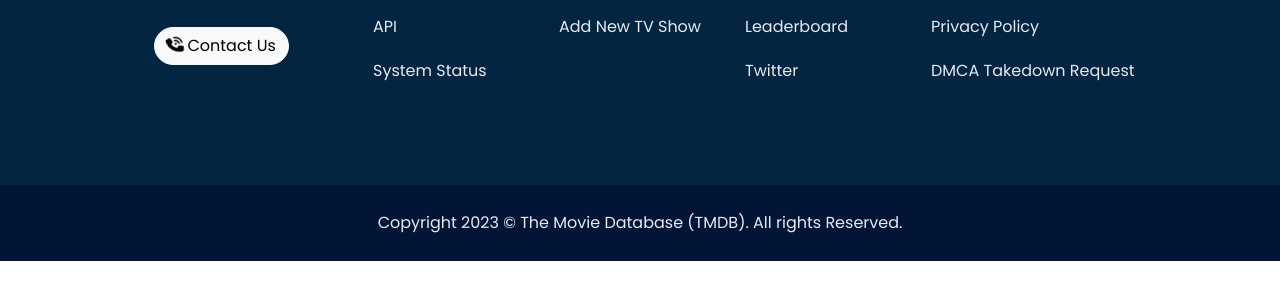
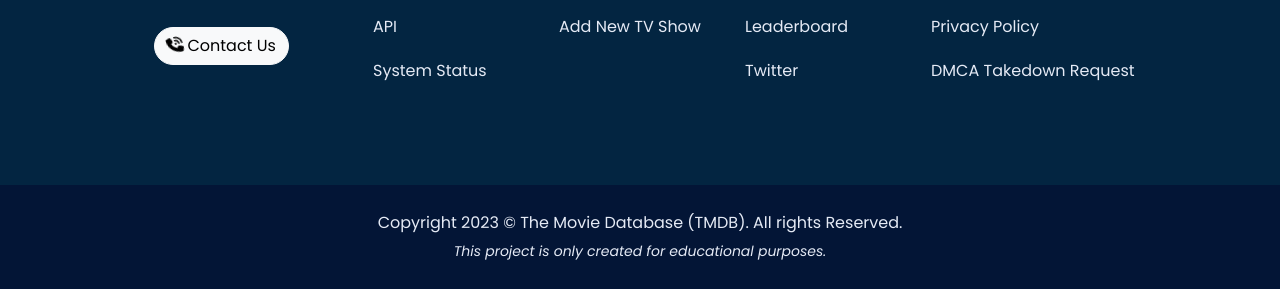
Before and after one commit to jbgalvo/project-3-api-driven-website, a plain HTML site: page index.html in a window 1280 px wide. Shown: the part 1029-1318 px from the top of the page. Before the commit the page ends 1290 px from the top, so only its background shows below. Drawn offline with nearby package versions, Linux system fonts and the light colour scheme; some packages are replaced by stand-ins of ours; no server answers; a script that the page names is missing.

Commit message:
updated readme.md and some footer contents

```diff
--- a/index.html
+++ b/index.html
@@ -9,7 +9,7 @@ Developer: Galvo, Jb @ https://github.com/jbgalvo
 
 Description: Project 2 - API Driven Website
 Disclaimer:
-This website is only for educational purposes.
+This project is only created for educational purposes.
 Credits to The Movie Database (TMDB)
 *************************************************-->
 <!DOCTYPE html>
@@ -420,6 +420,12 @@ Credits to The Movie Database (TMDB)
     <!-- Copyright -->
     <div class="text-center p-4 copyright-section">
       Copyright 2023 © The Movie Database (TMDB). All rights Reserved.
+      <br />
+      <small>
+        <em>
+          This project is only created for educational purposes.
+        </em>
+      </small>
     </div>
     <!-- Copyright -->
   </footer>
```
Also changed, not shown: people.html (+7 -1 lines), 1 other file.
